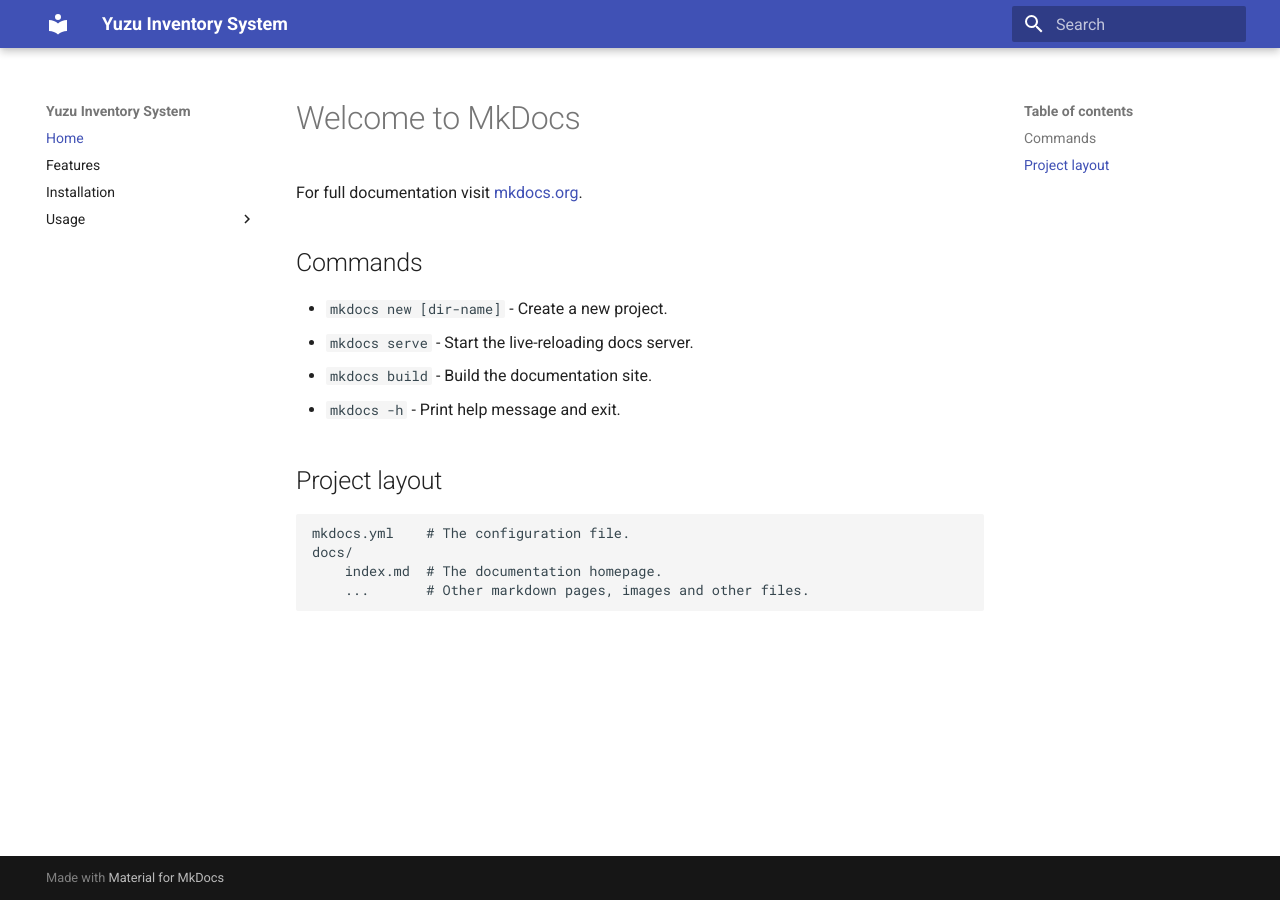
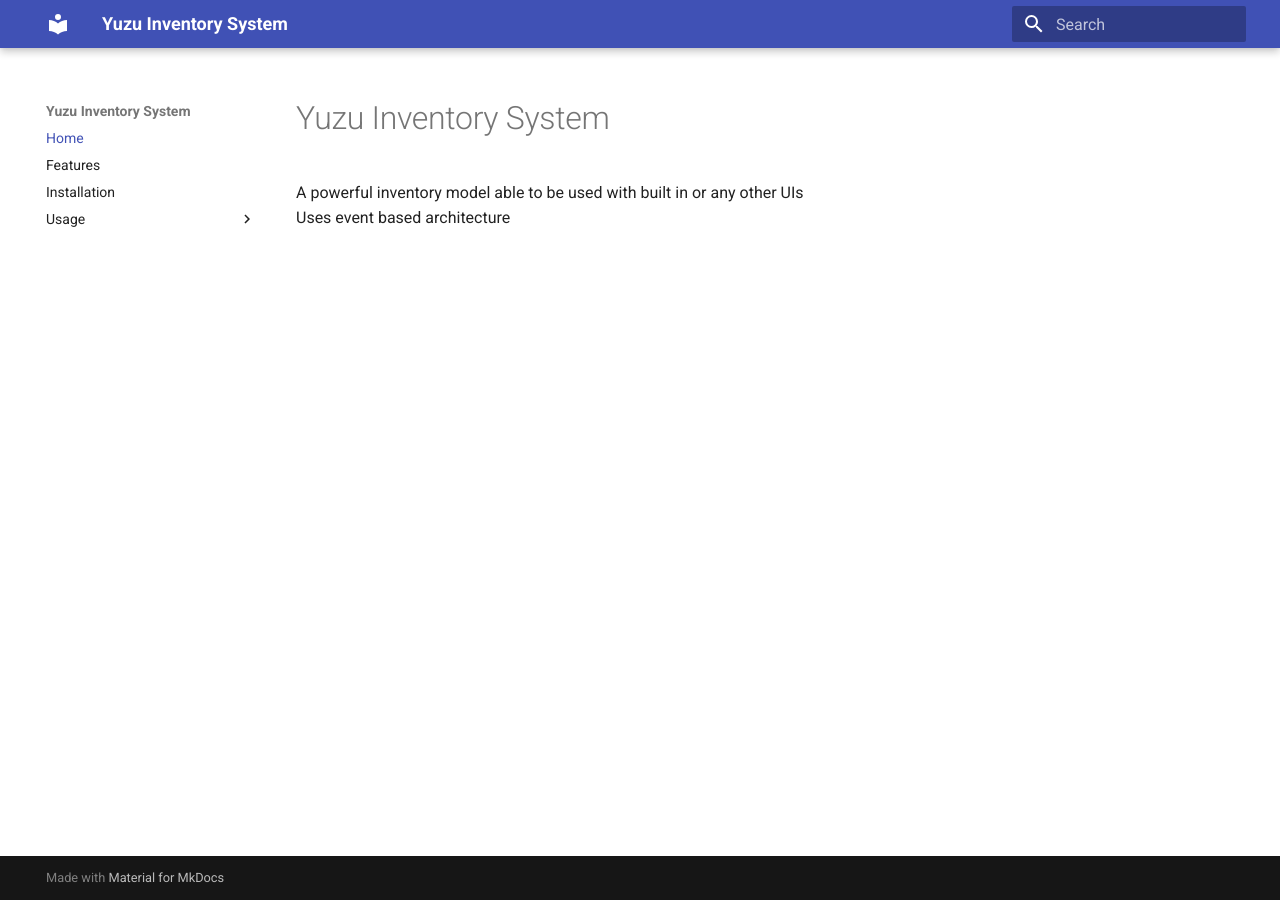
Before and after one commit to yuzhengwen/Yuzu-Inventory-Docs, an MkDocs documentation site: the page built from docs/index.md, in a window 1280 px wide. Built offline with MkDocs 1.6.1 and Material for MkDocs 9.7.7, drawn with Linux system fonts in a browser that asks for light colours.

Commit message:
Updated index md

```diff
--- a/docs/index.md
+++ b/docs/index.md
@@ -1,17 +1,3 @@
-# Welcome to MkDocs
-
-For full documentation visit [mkdocs.org](https://www.mkdocs.org).
-
-## Commands
-
-* `mkdocs new [dir-name]` - Create a new project.
-* `mkdocs serve` - Start the live-reloading docs server.
-* `mkdocs build` - Build the documentation site.
-* `mkdocs -h` - Print help message and exit.
-
-## Project layout
-
-    mkdocs.yml    # The configuration file.
-    docs/
-        index.md  # The documentation homepage.
-        ...       # Other markdown pages, images and other files.
+# Yuzu Inventory System
+A powerful inventory model able to be used with built in or any other UIs
+Uses event based architecture
```
Also changed, not shown: site/index.html, site/search/search_index.json.
